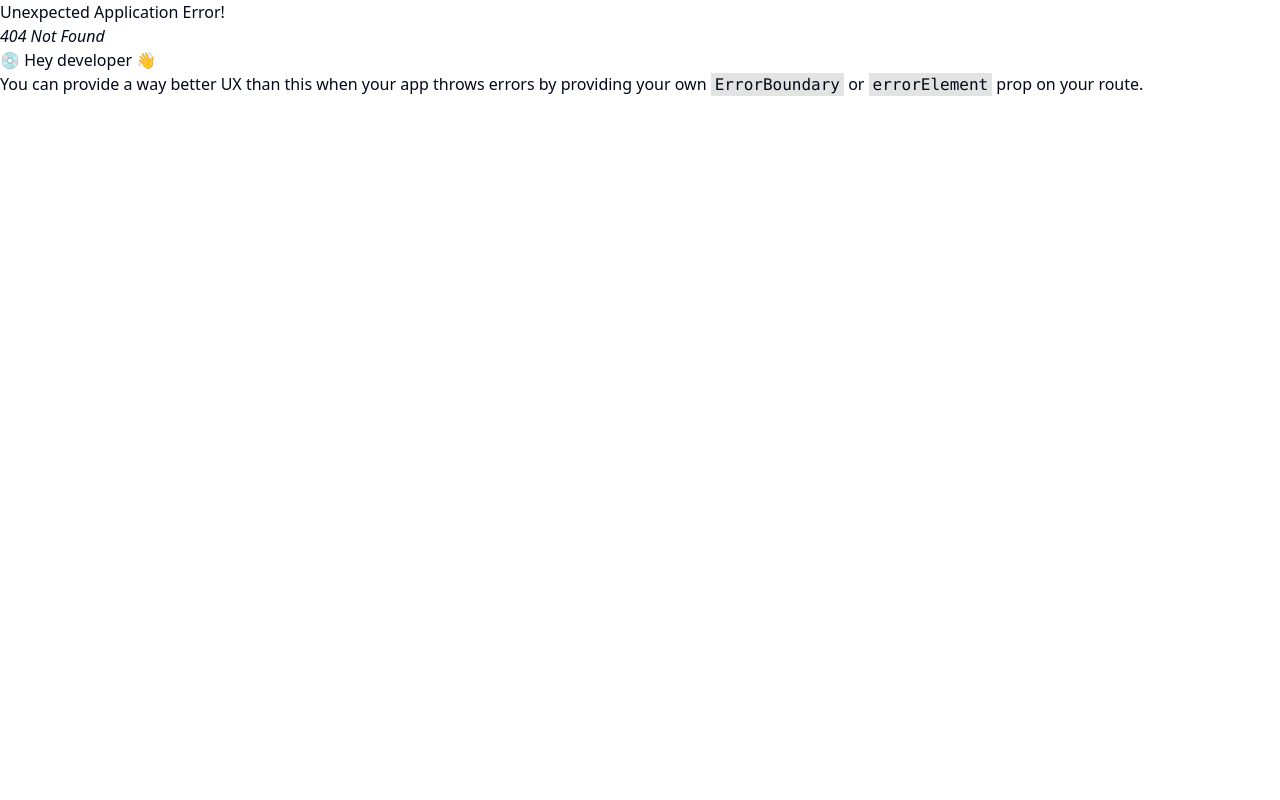
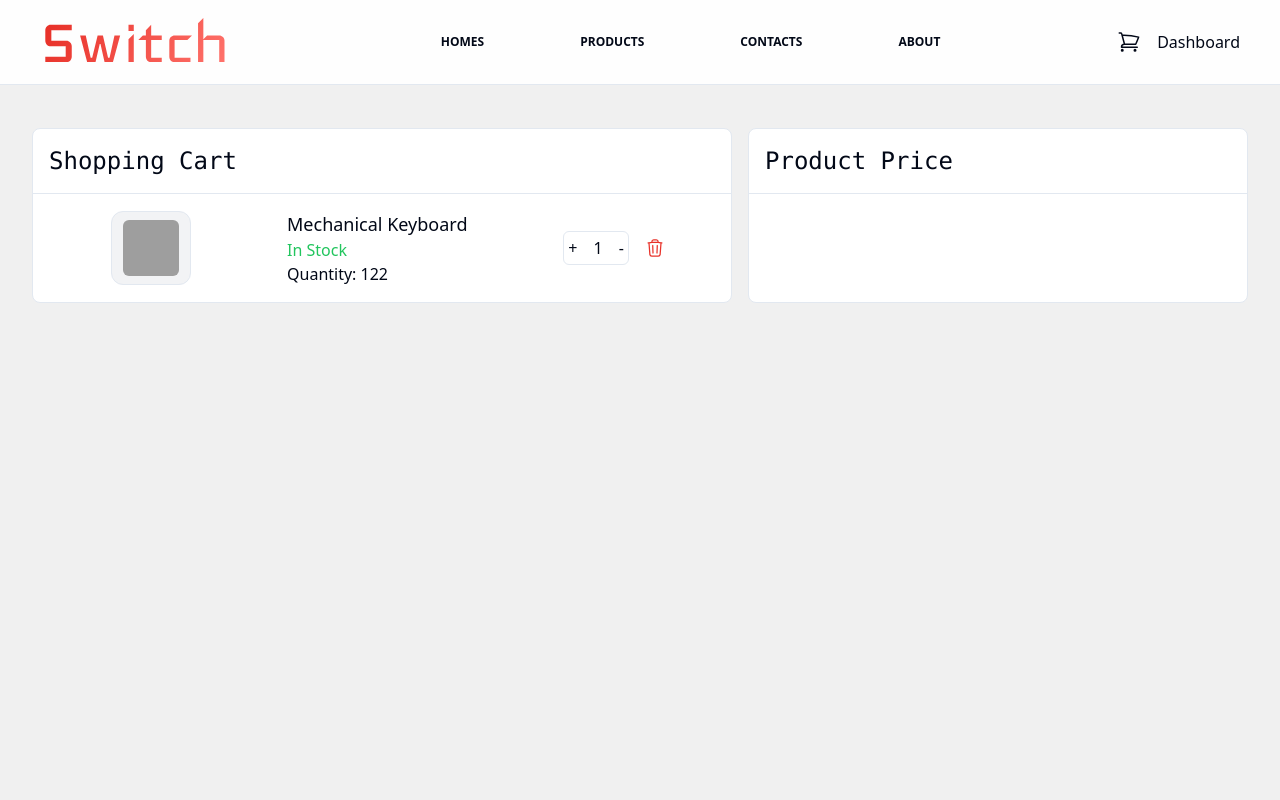
Before and after one commit to SAIKAT-ROY-CHANDAN/Switch-Keys, a React (Vite) app: page /cart in a window 1280 px wide. Before the commit this address had no page. Shown: the top 800 px of the page. Built offline with nearby package versions, Linux system fonts and the light colour scheme; grey boxes are pictures that could not be loaded.

Commit message:
cart is page is intials is build

```diff
--- a/src/components/shared/Header.tsx
+++ b/src/components/shared/Header.tsx
@@ -61,11 +61,11 @@ const Header = () => {
 
         </nav>
 
-        <div className="mr-4 hidden cursor-pointer hover:text-def hover:scale-105 duration-150 lg:block">
+        <Link to='/cart' className="mr-4 hidden cursor-pointer hover:text-def hover:scale-105 duration-150 lg:block">
           <svg xmlns="http://www.w3.org/2000/svg" fill="none" viewBox="0 0 24 24" strokeWidth={1.5} stroke="currentColor" className="size-6">
             <path strokeLinecap="round" strokeLinejoin="round" d="M2.25 3h1.386c.51 0 .955.343 1.087.835l.383 1.437M7.5 14.25a3 3 0 0 0-3 3h15.75m-12.75-3h11.218c1.121-2.3 2.1-4.684 2.924-7.138a60.114 60.114 0 0 0-16.536-1.84M7.5 14.25 5.106 5.272M6 20.25a.75.75 0 1 1-1.5 0 .75.75 0 0 1 1.5 0Zm12.75 0a.75.75 0 1 1-1.5 0 .75.75 0 0 1 1.5 0Z" />
           </svg>
-        </div>
+        </Link>
 
         <button className="hidden hover:text-def hover:scale-105 duration-150 lg:flex">
           Dashboard
--- /dev/null
+++ b/src/pages/Cart.tsx
@@ -0,0 +1,45 @@
+import demoCart from "../assets/images/keyboard-1.jpg"
+
+
+const Cart = () => {
+    return (
+        <div className=" bg-[#f0f0f0] h-screen">
+            <div className="flex flex-col-reverse md:flex-row xl:mx-0 mx-5 xl:justify-center translate-y-32 gap-4">
+                <div className="bg-white w-full xl:w-[700px] border rounded-lg">
+                    <h1 className="font-medium text-2xl border-b p-4 font-mono">Shopping Cart</h1>
+                    <div className="py-4 flex justify-between items-center gap-x-6 xl:w-10/12 mx-auto px-2">
+                        <div className="bg-gray-200/50 border rounded-xl w-20 p-1 xl:py-2 flex items-center justify-center ml-3">
+                            <img
+                                className="size-14 rounded-md"
+                                src={demoCart} alt="" />
+                        </div>
+                        <div>
+                            <h1 className="text-lg font-medium">Mechanical Keyboard</h1>
+                            <h2 className="text-green-500">In Stock</h2>
+                            <h2>Quantity: 122</h2>
+                        </div>
+                        <div className="flex flex-col xl:flex-row xl:gap-x-4 gap-y-4 items-center" >
+                            <div className="flex gap-4 items-center justify-center p-1 border rounded-md">
+                                <button>+</button>
+                                <p>1</p>
+                                <button>-</button>
+                            </div>
+
+                            <div className="cursor-pointer">
+                                <svg xmlns="http://www.w3.org/2000/svg" fill="none" viewBox="0 0 24 24" strokeWidth={1.5} stroke="currentColor" className="size-5 text-def">
+                                    <path strokeLinecap="round" strokeLinejoin="round" d="m14.74 9-.346 9m-4.788 0L9.26 9m9.968-3.21c.342.052.682.107 1.022.166m-1.022-.165L18.16 19.673a2.25 2.25 0 0 1-2.244 2.077H8.084a2.25 2.25 0 0 1-2.244-2.077L4.772 5.79m14.456 0a48.108 48.108 0 0 0-3.478-.397m-12 .562c.34-.059.68-.114 1.022-.165m0 0a48.11 48.11 0 0 1 3.478-.397m7.5 0v-.916c0-1.18-.91-2.164-2.09-2.201a51.964 51.964 0 0 0-3.32 0c-1.18.037-2.09 1.022-2.09 2.201v.916m7.5 0a48.667 48.667 0 0 0-7.5 0" />
+                                </svg>
+                            </div>
+
+                        </div>
+                    </div>
+                </div>
+                <div className="bg-white border w-full xl:w-[500px] rounded-lg">
+                    <h1 className="font-medium text-2xl border-b p-4 font-mono">Product Price</h1>
+                </div>
+            </div>
+        </div>
+    )
+}
+
+export default Cart
--- a/src/routes/routes.tsx
+++ b/src/routes/routes.tsx
@@ -5,6 +5,7 @@ import Contacts from "../pages/Contacts";
 import About from "../pages/About";
 import Home from "../pages/Home";
 import ProductDetails from "@/pages/ProductDetails";
+import Cart from "@/pages/Cart";
 
 
 export const router = createBrowserRouter([
@@ -31,6 +32,10 @@ export const router = createBrowserRouter([
             {
                 path: "/about",
                 element: <About />
+            },
+            {
+                path: "/cart",
+                element: <Cart />
             }
         ]
     },
```
